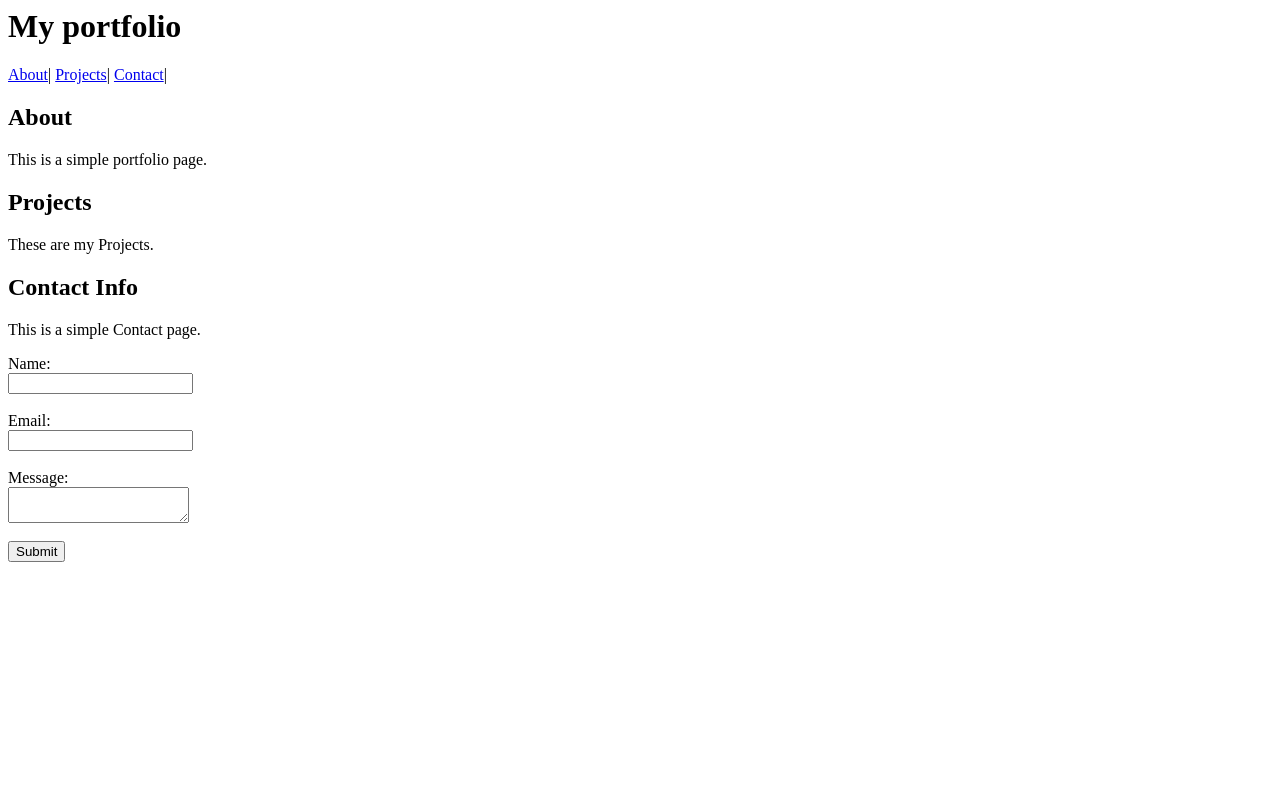
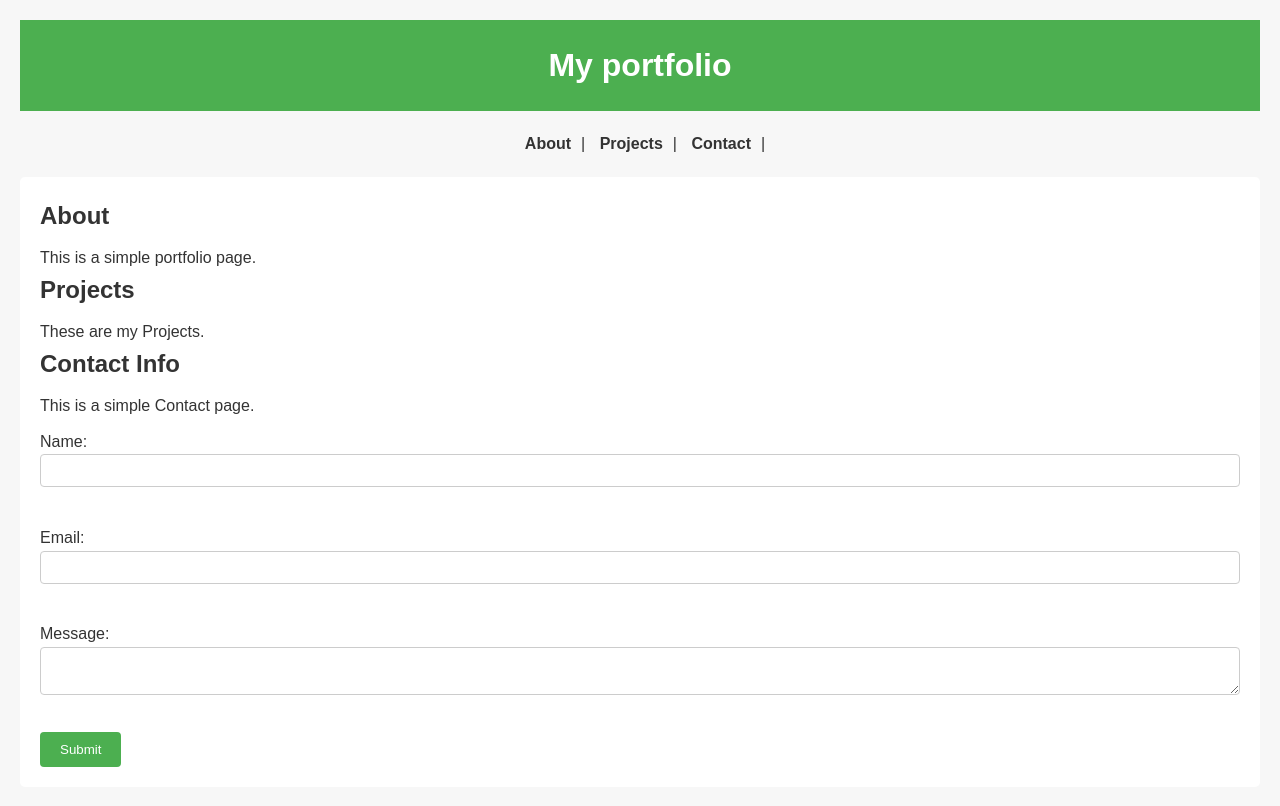
Before and after one commit to Yazoo555/FullStackTutorials, a plain HTML site: page index.html in a window 1280 px wide. Drawn offline with Linux system fonts and the light colour scheme.

Commit message:
added cs codes

```diff
--- a/index.html
+++ b/index.html
@@ -2,6 +2,8 @@
 <html lang = "en">
 <head>
 <meta charset = "UTF-8">
+<link rel="stylesheet" href="style.css">
+
 <meta name = "viewport" content="width=device-width, initial-scale=1.0">
 <title>My Portfolio</title>
 </head>
--- /dev/null
+++ b/style.css
@@ -0,0 +1,79 @@
+
+* {
+    margin: 0;
+    padding: 0;
+    box-sizing: border-box;
+}
+
+
+body {
+    font-family: Arial, sans-serif;
+    background-color: #f7f7f7;
+    color: #333;
+    line-height: 1.6;
+    padding: 20px;
+}
+
+
+header {
+    background-color: #4CAF50;
+    color: white;
+    padding: 20px;
+    text-align: center;
+    margin-bottom: 20px;
+}
+
+
+nav {
+    text-align: center;
+    margin-bottom: 20px;
+}
+
+nav a {
+    text-decoration: none;
+    color: #333;
+    margin: 0 10px;
+    font-weight: bold;
+}
+
+nav a:hover {
+    color: #4CAF50;
+}
+
+main {
+    background: white;
+    padding: 20px;
+    border-radius: 5px;
+}
+
+
+section h2 {
+    margin-bottom: 10px;
+}
+
+
+form {
+    margin-top: 10px;
+}
+
+input,
+textarea {
+    width: 100%;
+    padding: 8px;
+    margin-bottom: 12px;
+    border: 1px solid #ccc;
+    border-radius: 4px;
+}
+
+button {
+    background-color: #4CAF50;
+    color: white;
+    border: none;
+    padding: 10px 20px;
+    cursor: pointer;
+    border-radius: 4px;
+}
+
+button:hover {
+    background-color: #45a049;
+}
```
